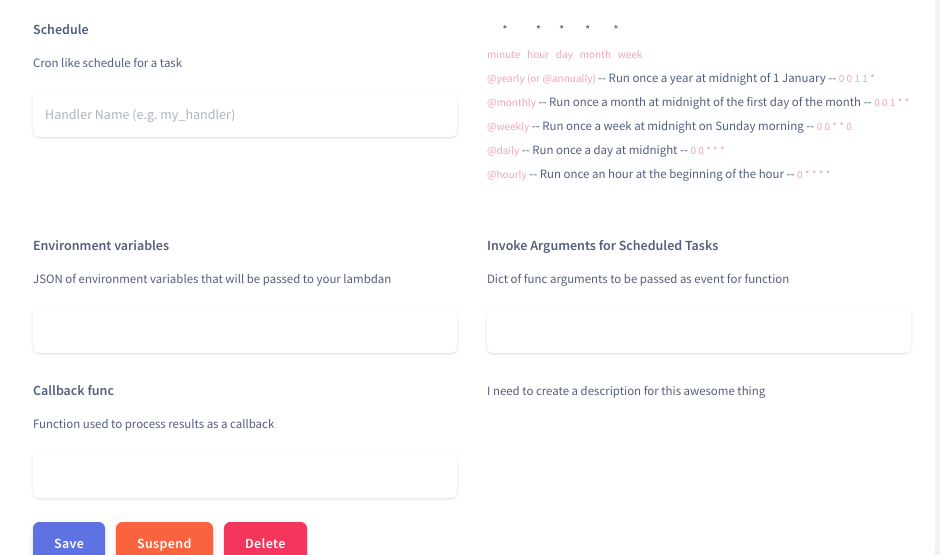
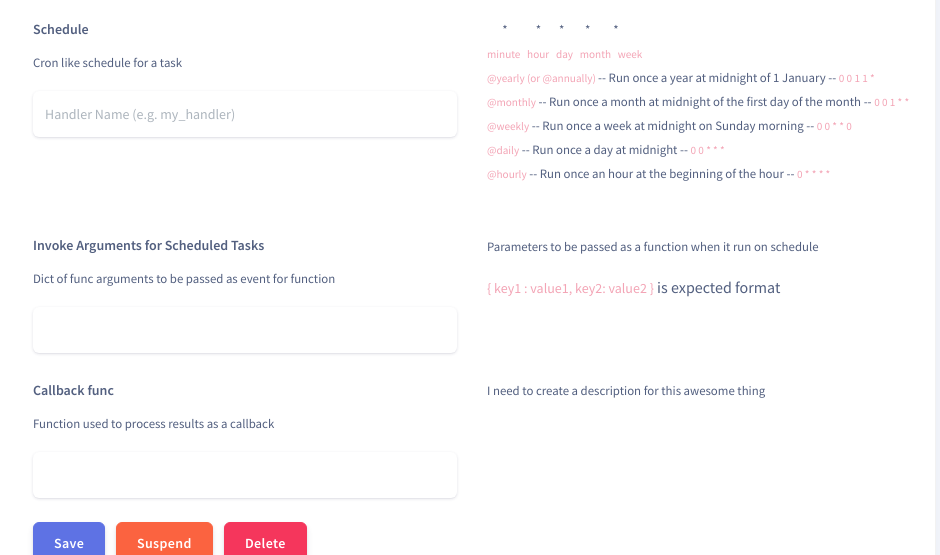
Before and after one commit to carrier-io/galloper, a Flask app: page /task/1 in a window 1280 px wide. Shown: the part 1199-1754 px from the top of the page, without its empty margins (305-1245 px from the left). Run offline with Flask 2, Linux system fonts and the light colour scheme; data that the repository does not hold is empty; some libraries are stand-ins or nearby versions.

Commit message:
modified layout of tasks.html

```diff
--- a/galloper/templates/lambdas/task.html
+++ b/galloper/templates/lambdas/task.html
@@ -152,17 +152,14 @@
                   <div class="row">
                     <div class="col-lg-6">
                       <div class="form-group">
-                        <label class="form-control-label" for="task_args">Environment variables</label>
-                        <p><small>JSON of environment variables that will be passed to your lambdan</small></p>
-                        <input type="text" id="env_vars" class="form-control form-control-alternative" placeholder="" value="{{ task.env_vars }}">
-                      </div>
-                    </div>
-                    <div class="col-lg-6">
-                      <div class="form-group">
                         <label class="form-control-label" for="task_args">Invoke Arguments for Scheduled Tasks</label>
                         <p><small>Dict of func arguments to be passed as event for function</small></p>
                         <input type="text" id="task_args" class="form-control form-control-alternative" placeholder="" value="{{ task.func_args }}">
                       </div>
+                    </div>
+                    <div class="col-lg-6">
+                        <p><small>Parameters to be passed as a function when it run on schedule</small></p>
+                        <code>{ key1 : value1, key2: value2 }</code> is expected format
                     </div>
                   </div>
                 </div>
```
